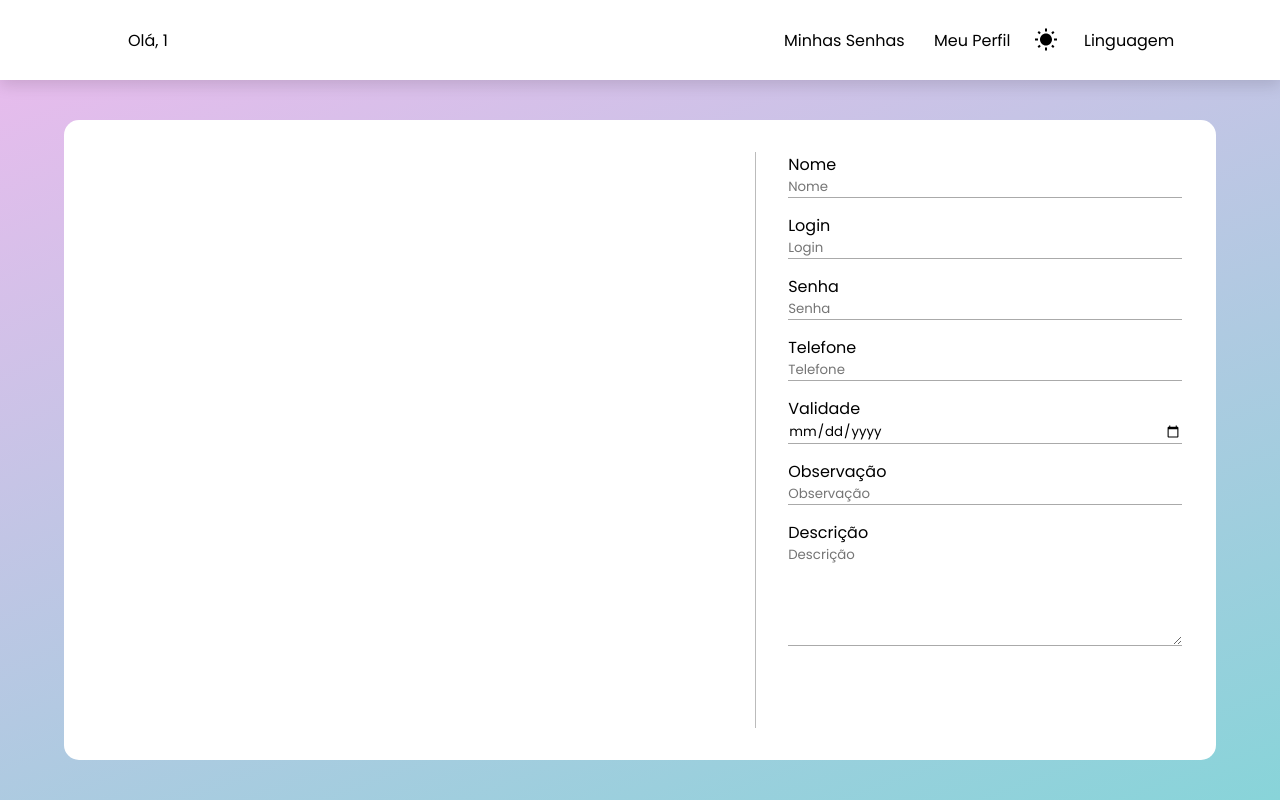
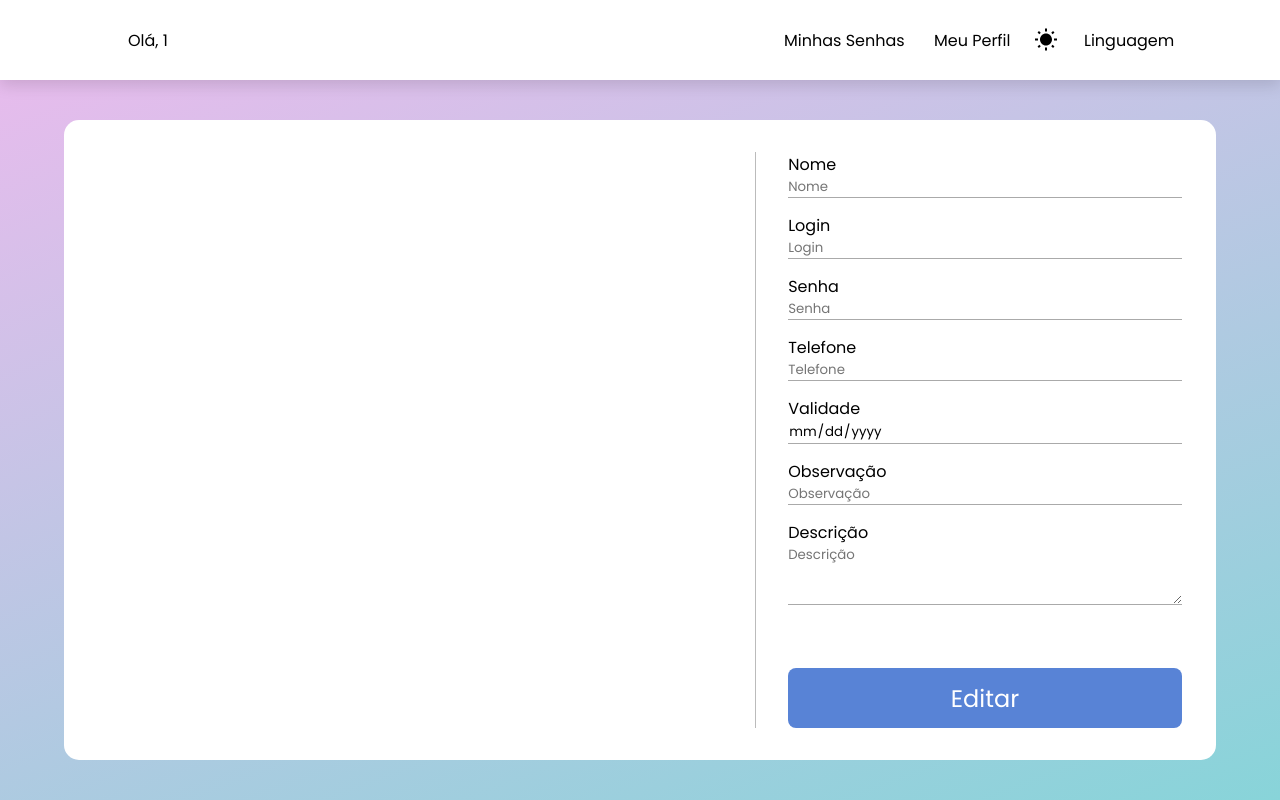
Before and after one commit to gabrielbroslavschi/MyPassword, a React (Create React App) app: page /home/1/1 in a window 1280 px wide. Built offline with nearby package versions, Linux system fonts and the light colour scheme.

Commit message:
refactor: Ajustando o formulario de apresentação de informação e criação de botçoes edição, cancelar e salvar

```diff
--- a/src/pages/RegistroValue/registroValue.js
+++ b/src/pages/RegistroValue/registroValue.js
@@ -0,0 +1,139 @@
+import React from "react";
+import style from "./registroValue.module.css";
+
+function RegistroValue({ theme }) {
+  const [tema, setTema] = React.useState(theme.valor);
+  const [edit, setEdit] = React.useState(false);
+
+  let lightInput = {
+    borderBottom: "1px solid #00000055",
+    color: "#000",
+  };
+
+  let darkInput = {
+    borderBottom: "1px solid #fff",
+    color: "#fff",
+  };
+
+  React.useEffect(() => {
+    setTema(theme.valor);
+  });
+
+  const handleChangeEdit = () => {
+    setEdit(!edit);
+  };
+
+  const handleChangeCancel = () => {
+    handleChangeEdit();
+  };
+  return (
+    <div
+      className={style["registro-information"]}
+      style={
+        tema
+          ? {
+              borderLeft: "1px solid #00000044",
+              color: "#000",
+            }
+          : {
+              borderLeft: "1px solid #fff",
+              color: "#fff",
+            }
+      }
+
+
+    >
+      <p>Nome</p>
+      <input
+        type="text"
+        className={style["register-input"]}
+        style={tema ? lightInput : darkInput}
+        placeholder="Nome"
+        disabled={!edit}
+      ></input>
+
+      <p>Login</p>
+      <input
+        type="text"
+        className={style["register-input"]}
+        style={tema ? lightInput : darkInput}
+        placeholder="Login"
+        disabled={!edit}
+      ></input>
+
+      <p>Senha</p>
+      <input
+        type="password"
+        className={style["register-input"]}
+        style={tema ? lightInput : darkInput}
+        placeholder="Senha"
+        disabled={!edit}
+      ></input>
+
+      <p>Telefone</p>
+      <input
+        type="text"
+        className={style["register-input"]}
+        style={tema ? lightInput : darkInput}
+        placeholder="Telefone"
+        disabled={!edit}
+      ></input>
+
+      <p>Validade</p>
+      <input
+        type="date"
+        className={style["register-input"]}
+        style={tema ? lightInput : darkInput}
+        placeholder="Validade"
+        disabled={!edit}
+      ></input>
+
+      <p>Observação</p>
+      <input
+        type="textarea"
+        className={style["register-input"]}
+        style={tema ? lightInput : darkInput}
+        placeholder="Observação"
+        disabled={!edit}
+      ></input>
+
+      <label for="descricao">Descrição</label>
+      <textarea
+        name="descricao"
+        className={style["register-input"]}
+        style={tema ? lightInput : darkInput}
+        placeholder="Descrição"
+        rows="5"
+        cols="50"
+        disabled={!edit}
+      ></textarea>
+      {!edit ? (
+        <div className={style["buttons"]}>
+          <button
+            className={style["edit-input-button"]}
+            type="submit"
+            onClick={handleChangeEdit}
+          >
+            Editar
+          </button>
+        </div>
+      ) : (
+        <div className={style["buttons"]}>
+          <button
+            className={style["cancel-input-button"]}
+            type="submit"
+            onClick={handleChangeCancel}
+          >
+            Cancelar
+          </button>
+
+          <button className={style["save-input-button"]} type="submit">
+            Salvar
+          </button>
+        </div>
+      )}
+    </div>
+  );
+}
+
+export default RegistroValue;
--- a/src/pages/RegistroValue/registroValue.module.css
+++ b/src/pages/RegistroValue/registroValue.module.css
@@ -0,0 +1,61 @@
+.registro-information textarea{
+    max-height: 150px;
+    max-width: 100%;
+}
+
+.registro-information{
+    height: 90%;
+    width: 99.5%;
+    padding-left: 2rem;
+    padding-right: 2rem;
+    display: flex;
+    flex-direction: column;
+}
+
+.register-input{
+    outline: none;
+    border: 0px;
+    background-color: #00000000;
+    margin-bottom: 15px;
+}
+
+.buttons{
+    display: flex;
+    justify-content: space-between;
+    align-items: center;
+}
+
+.edit-input-button, .cancel-input-button, .save-input-button{
+    outline: none;
+    border: none;
+    height: 60px;
+    color: white;
+    font-size: 1.5rem;
+    border-radius: 8px;
+    margin-top: 3rem;
+}
+
+.edit-input-button, .cancel-input-button, .save-input-button::before{
+    width: 0;
+    transition: all 0.3s ease;
+}
+
+.cancel-input-button, .save-input-button::after{
+    width: 100%;
+    transition: all 0.3s ease;
+}
+
+.edit-input-button{
+    width: 100% !important;
+    background-color: #5883D6;
+}
+
+.cancel-input-button{
+    width: 45%;
+    background-color: #E64780;
+}
+
+.save-input-button{
+    width: 45%;
+    background-color: #5883D6;
+}
--- a/src/pages/Registros/registros.js
+++ b/src/pages/Registros/registros.js
@@ -1,16 +1,9 @@
 import React from "react";
 import style from "./registros.module.css";
 
+import RegistroValue from "../RegistroValue/registroValue";
+
 function Registros({ theme }) {
-  let lightInput = {
-    borderBottom: "1px solid #00000055",
-    color: "#000",
-  };
-
-  let darkInput = {
-    borderBottom: "1px solid #fff",
-    color: "#fff",
-  };
 
   const [tema, setTema] = React.useState(theme.valor);
 
@@ -35,78 +28,7 @@ function Registros({ theme }) {
       >
         <div className={style["registros-value"]}></div>
 
-        <div
-          className={style["registro-information"]}
-          style={
-            tema
-              ? {
-                  borderLeft: "1px solid #00000044",
-                  color: "#000",
-                }
-              : {
-                  borderLeft: "1px solid #fff",
-                  color: "#fff",
-                }
-          }
-        >
-          <p>Nome</p>
-          <input
-            type="text"
-            className={style["register-input"]}
-            style={tema ? lightInput : darkInput}
-            placeholder="Nome"
-          ></input>
-
-          <p>Login</p>
-          <input
-            type="text"
-            className={style["register-input"]}
-            style={tema ? lightInput : darkInput}
-            placeholder="Login"
-          ></input>
-
-          <p>Senha</p>
-          <input
-            type="password"
-            className={style["register-input"]}
-            style={tema ? lightInput : darkInput}
-            placeholder="Senha"
-          ></input>
-
-          <p>Telefone</p>
-          <input
-            type="text"
-            className={style["register-input"]}
-            style={tema ? lightInput : darkInput}
-            placeholder="Telefone"
-          ></input>
-
-          <p>Validade</p>
-          <input
-            type="date"
-            className={style["register-input"]}
-            style={tema ? lightInput : darkInput}
-            placeholder="Validade"
-          ></input>
-
-          <p>Observação</p>
-          <input
-            type="textarea"
-            className={style["register-input"]}
-            style={tema ? lightInput : darkInput}
-            placeholder="Observação"
-          ></input>
-
-          <label for='descricao'>Descrição</label>
-          <textarea
-            name='descricao'
-            className={style["register-input"]}
-            style={tema ? lightInput : darkInput}
-            placeholder="Descrição"
-            rows="5"
-            cols="50"
-          ></textarea>
-        </div>
+        <RegistroValue theme={theme}/>
       </div>
     </div>
   );
--- a/src/pages/Registros/registros.module.css
+++ b/src/pages/Registros/registros.module.css
@@ -21,19 +21,3 @@
 .registros-value{
 
 }
-
-.registro-information{
-    height: 90%;
-    width: 99.5%;
-    padding-left: 2rem;
-    padding-right: 2rem;
-    display: flex;
-    flex-direction: column;
-}
-
-.register-input{
-    outline: none;
-    border: 0px;
-    background-color: #00000000;
-    margin-bottom: 15px;
-}
```
